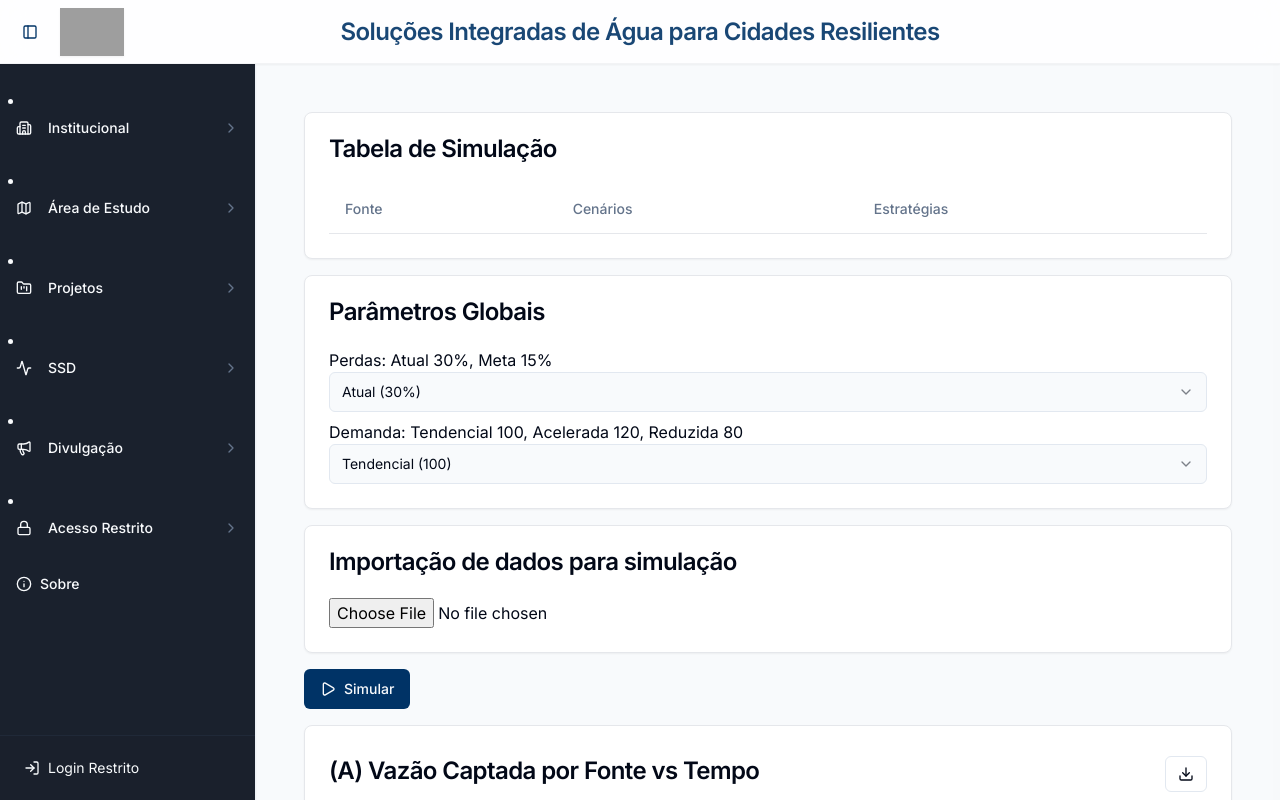
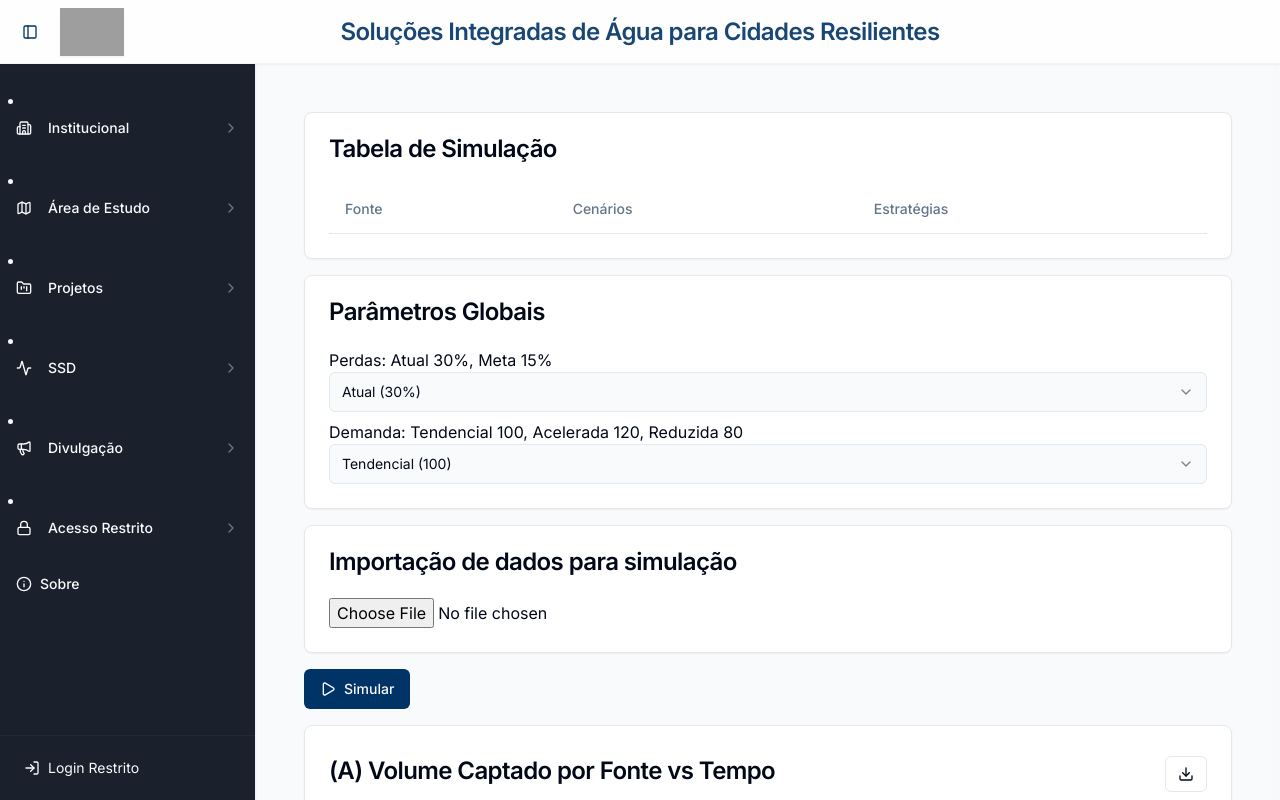
Before and after one commit to wlibrelon/ssd_sacre_v2, a React (Vite) app: page /ssd/cenarios in a window 1280 px wide. Built offline with nearby package versions, Linux system fonts and the light colour scheme; grey boxes are pictures that could not be loaded.

Commit message:
Auto-commit after full sync (build simulation)

```diff
--- a/src/pages/ssd/Cenarios.tsx
+++ b/src/pages/ssd/Cenarios.tsx
@@ -395,7 +395,7 @@ const Cenarios: React.FC = () => {
             <Card className="bg-gradient-to-br from-blue-50 to-blue-100">
               <CardHeader className="pb-2">
                 <CardTitle className="text-sm font-medium text-gray-600">
-                  Média Vazão Captada
+                  Média Captada (m3)
                 </CardTitle>
               </CardHeader>
               <CardContent>
@@ -409,7 +409,7 @@ const Cenarios: React.FC = () => {
             <Card className="bg-gradient-to-br from-cyan-50 to-cyan-100">
               <CardHeader className="pb-2">
                 <CardTitle className="text-sm font-medium text-gray-600">
-                  Média Vazão Distribuída
+                  Média Distribuída (m3)
                 </CardTitle>
               </CardHeader>
               <CardContent>
@@ -515,7 +515,7 @@ const Cenarios: React.FC = () => {
                   <TableHeader>
                     <TableRow>
                       <TableHead>Tempo</TableHead>
-                      <TableHead>Vazão Distribuída</TableHead>
+                      <TableHead>Volume Distribuído</TableHead>
                       <TableHead>Demanda</TableHead>
                       <TableHead>Déficit</TableHead>
                     </TableRow>
@@ -542,7 +542,7 @@ const Cenarios: React.FC = () => {
       <div className="grid grid-cols-1 gap-4">
         <Card>
           <CardHeader className="flex flex-row items-center justify-between">
-            <CardTitle>(A) Vazão Captada por Fonte vs Tempo</CardTitle>
+            <CardTitle>(A) Volume Captado por Fonte vs Tempo</CardTitle>
             <Button
               size="sm"
               variant="outline"
@@ -618,7 +618,7 @@ const Cenarios: React.FC = () => {
 
         <Card>
           <CardHeader className="flex flex-row items-center justify-between">
-            <CardTitle>(C) Vazão Captada vs Distribuída</CardTitle>
+            <CardTitle>(C) Volume Captado vs Distribuído</CardTitle>
             <Button
               size="sm"
               variant="outline"
@@ -661,7 +661,7 @@ const Cenarios: React.FC = () => {
 
         <Card>
           <CardHeader className="flex flex-row items-center justify-between">
-            <CardTitle>(D) Vazão Total Distribuída vs Demanda</CardTitle>
+            <CardTitle>(D) Volume Total Distribuído vs Demanda</CardTitle>
             <Button
               size="sm"
               variant="outline"
@@ -724,8 +724,8 @@ const Cenarios: React.FC = () => {
                 <TableHeader>
                   <TableRow>
                     <TableHead>Tempo</TableHead>
-                    <TableHead>Vazão Captada</TableHead>
-                    <TableHead>Vazão Distribuída</TableHead>
+                    <TableHead>Volume Captado</TableHead>
+                    <TableHead>Volume Distribuído</TableHead>
                     <TableHead>CAPEX</TableHead>
                     <TableHead>OPEX</TableHead>
                   </TableRow>
```
Also changed, not shown: .skip.config.json.
